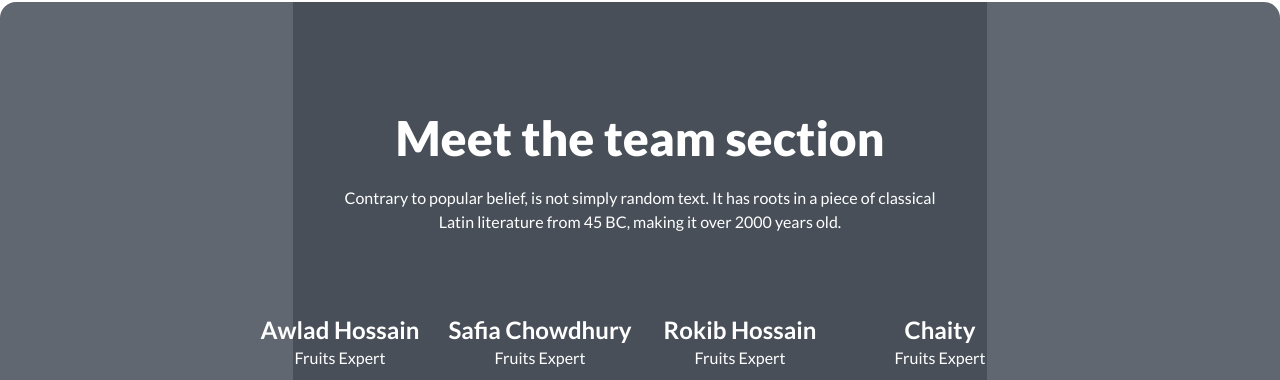
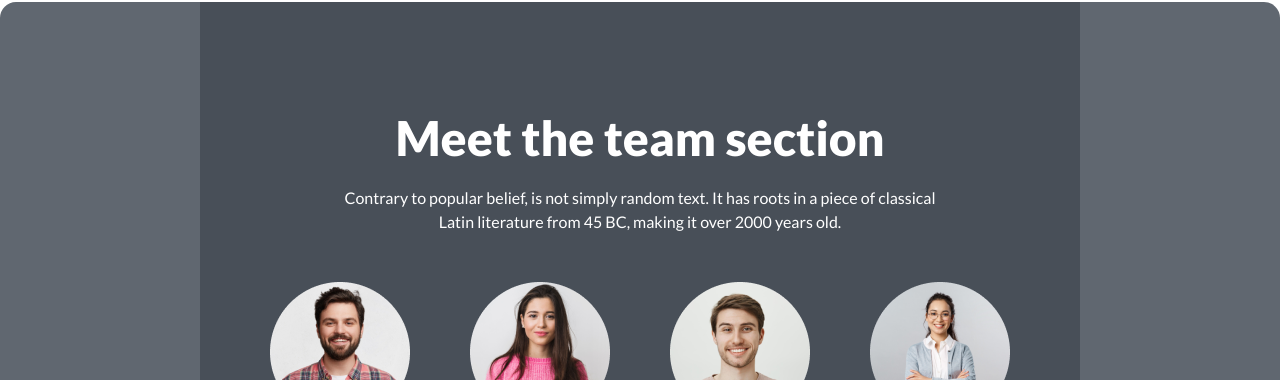
Before and after one commit to abusufian2017/Fruit-Brust, a plain HTML site: page index.html in a window 1280 px wide. Shown: the part 1891-2271 px from the top of the page. Drawn offline with nearby package versions, Linux system fonts and the light colour scheme; the site is published under a folder, as on GitHub Pages, so addresses that start at the root find nothing.

Commit message:
img-update

```diff
--- a/index.html
+++ b/index.html
@@ -394,7 +394,7 @@
           <p class="text-base font-medium w-[277px] text-[#ffffff] lg:w-[615px] mx-auto my-0">Contrary to popular belief, is not simply random text. It has roots in a piece of classical Latin literature from 45 BC, making it over 2000 years old.</p>
           <div class="grid lg:grid-cols-4 mt-12 text-center">
             <div class="mb-7 lg:mb-0">
-              <img src="/images/member1.png" alt="" class="mx-auto mb-8">
+              <img src="./images/member1.png" alt="" class="mx-auto mb-8">
               <p class="text-white text-2xl font-bold">Awlad Hossain</p>
               <p class="text-white text-base font-medium">Fruits Expert</p>
               <div class="flex items-center justify-center mt-4">
@@ -404,7 +404,7 @@
               </div>
             </div>
             <div class="mb-7 lg:mb-0">
-              <img src="/images/member2.png" alt="" class="mx-auto mb-8">
+              <img src="./images/member2.png" alt="" class="mx-auto mb-8">
               <p class="text-white text-2xl font-bold">Safia Chowdhury</p>
               <p class="text-white text-base font-medium">Fruits Expert</p>
               <div class="flex items-center justify-center mt-4">
@@ -414,7 +414,7 @@
               </div>
             </div>
             <div class="mb-7 lg:mb-0">
-              <img src="/images/member3.png" alt="" class="mx-auto mb-8">
+              <img src="./images/member3.png" alt="" class="mx-auto mb-8">
               <p class="text-white text-2xl font-bold">Rokib Hossain</p>
               <p class="text-white text-base font-medium">Fruits Expert</p>
               <div class="flex items-center justify-center mt-4">
@@ -424,7 +424,7 @@
               </div>
             </div>
             <div class="mb-7 lg:mb-0">
-              <img src="/images/member4.png" alt="" class="mx-auto mb-8">
+              <img src="./images/member4.png" alt="" class="mx-auto mb-8">
               <p class="text-white text-2xl font-bold">Chaity</p>
               <p class="text-white text-base font-medium">Fruits Expert</p>
               <div class="flex items-center justify-center mt-4">
```
